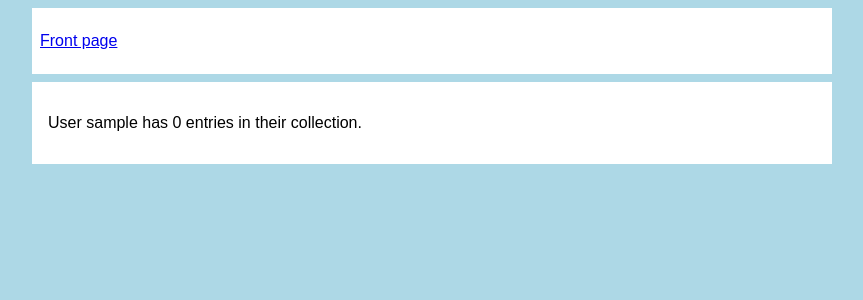
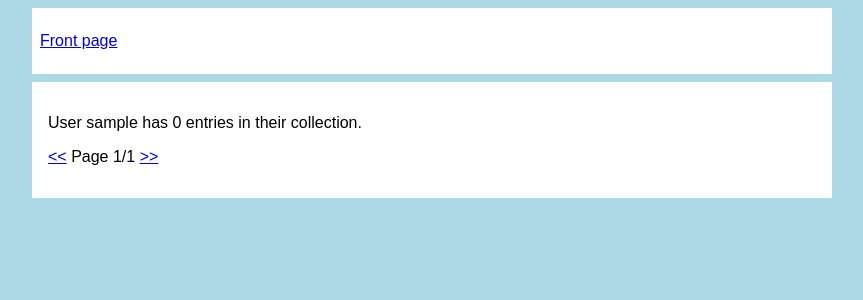
Before and after one commit to sas765/musiket, a Flask app: page /user/1 in a window 1280 px wide. Shown: the part 77-377 px from the top of the page, without its empty margins (208-1071 px from the left). Run offline with Flask 3, Linux system fonts and the light colour scheme; the visitor is signed in with stand-in values (Sample User, id 1); data comes from the database, SQL or seed files in the repository; data that the repository does not hold is empty.

Commit message:
Add pages to main page and user pages

```diff
--- a/app.py
+++ b/app.py
@@ -2,6 +2,7 @@ from flask import Flask
 from flask import abort, flash, make_response, redirect, render_template, request, session
 from werkzeug.security import generate_password_hash
 from secrets import token_hex
+import math
 import markupsafe
 import config
 import entries
@@ -42,17 +43,41 @@ def show_lines(content):
     return markupsafe.Markup(content)
 
 @app.route("/")
-def index():
-    all_entries = entries.get_entries()
-    return render_template("index.html", entries=all_entries)
+@app.route("/<int:page>")
+def index(page=1):
+    page_size = 15
+    entry_count = entries.count_entries()
+    page_count = math.ceil(entry_count / page_size)
+    page_count = max(page_count, 1)
+
+    if page < 1:
+        return redirect("/1")
+    if page > page_count:
+        return redirect("/" + str(page_count))
+
+    entry_list = entries.get_entries(page, page_size)
+    return render_template("index.html", page=page, page_count=page_count, entries=entry_list)
 
 @app.route("/user/<int:user_id>")
-def show_user(user_id):
+@app.route("/user/<int:user_id>/<int:page>")
+def show_user(user_id, page=1):
+    page_size = 10
     user = users.get_user(user_id)
     if not user:
         abort(404)
-    collection = users.get_collection(user_id)
-    return render_template("show_user.html", user=user, collection=collection)
+
+    entry_count = entries.count_entries(user_id)
+    page_count = math.ceil(entry_count / page_size)
+    page_count = max(page_count, 1)
+
+    if page < 1:
+        return redirect("/user/" + str(user_id) + "/1")
+    if page > page_count:
+        return redirect("/user/" + str(user_id) + "/" + str(page_count))
+
+    collection = users.get_collection(user_id, page, page_size)
+
+    return render_template("show_user.html", user=user, collection=collection, page_count=page_count, page=page, entry_count=entry_count)
 
 @app.route("/entry/<int:entry_id>")
 def show_entry(entry_id):
--- a/entries.py
+++ b/entries.py
@@ -40,12 +40,20 @@ def find_entries(query):
                 ORDER BY e.id DESC"""
     return db.query(sql, ["%" + query + "%"] * 4)
 
-def get_entries():
+def count_entries(user_id="%"):
+    sql = """SELECT COUNT(*) entries FROM Entries
+                WHERE user_id LIKE ?"""
+    return db.query(sql, [user_id])[0]["entries"]
+
+def get_entries(page, page_size):
     sql = """SELECT e.id, e.title, e.artist, e.user_id, u.username
                 FROM Entries e, Users u
                 WHERE u.id = e.user_id
-                ORDER BY e.id DESC"""
-    return db.query(sql)
+                ORDER BY e.id DESC
+                LIMIT ? OFFSET ?"""
+    limit = page_size
+    offset = page_size * (page - 1)
+    return db.query(sql, [limit, offset])
 
 def get_entry(entry_id):
     sql = """SELECT e.id,
--- a/templates/edit_message.html
+++ b/templates/edit_message.html
@@ -17,6 +17,8 @@
       <a href="/">Front page</a>
     </p>
   </div>
+  <div class="content">
+    {% if get_flashed_messages() %}
     <div class="flash">
       {% for message in get_flashed_messages() %}
       <p>
@@ -24,7 +26,7 @@
       </p>
       {% endfor %}
     </div>
-  <div class="content">
+    {% endif %}
     <form action="/edit_message/{{ message.id }}" method="post">
       <p>
         Viesti:<br />
--- a/templates/index.html
+++ b/templates/index.html
@@ -48,6 +48,11 @@
       by {{ entry.artist }} to their collection.
     </div>
     {% endfor %}
+    <p>
+      <a href="/{{ page - 1 }}">&lt;&lt;</a>
+      Page {{ page }}/{{ page_count }}
+      <a href="/{{ page + 1 }}">&gt;&gt;</a>
+    </p>
   </div>
 </body>
 
--- a/templates/show_user.html
+++ b/templates/show_user.html
@@ -26,7 +26,7 @@
     </div>
     {% endif %}
     <p>
-      User {{ user.username }} has {{ collection | count }} entries in their collection.
+      User {{ user.username }} has {{ entry_count }} entries in their collection.
     </p>
     {% for entry in collection %}
     <div class="entry">
@@ -38,6 +38,11 @@
       </div>
     </div>
     {% endfor %}
+    <p>
+      <a href="/user/{{ user.id }}/{{ page - 1 }}">&lt;&lt;</a>
+      Page {{ page }}/{{ page_count }}
+      <a href="/user/{{ user.id }}/{{ page + 1 }}">&gt;&gt;</a>
+    </p>
   </div>
 </body>
 
--- a/users.py
+++ b/users.py
@@ -28,12 +28,15 @@ def get_user(user_id):
     result = db.query(sql, [user_id])
     return result[0] if result else None
 
-def get_collection(user_id):
+def get_collection(user_id, page, page_size):
     sql = """SELECT id,
                     title,
                     artist,
                     comment
                 FROM Entries
                 WHERE user_id = ?
-                ORDER BY id DESC"""
-    return db.query(sql, [user_id])
+                ORDER BY id DESC
+                LIMIT ? OFFSET ?"""
+    limit = page_size
+    offset = page_size * (page - 1)
+    return db.query(sql, [user_id, limit, offset])
```
Also changed, not shown: 1 other file. Lines whose indentation alone changed are shown as unchanged.
